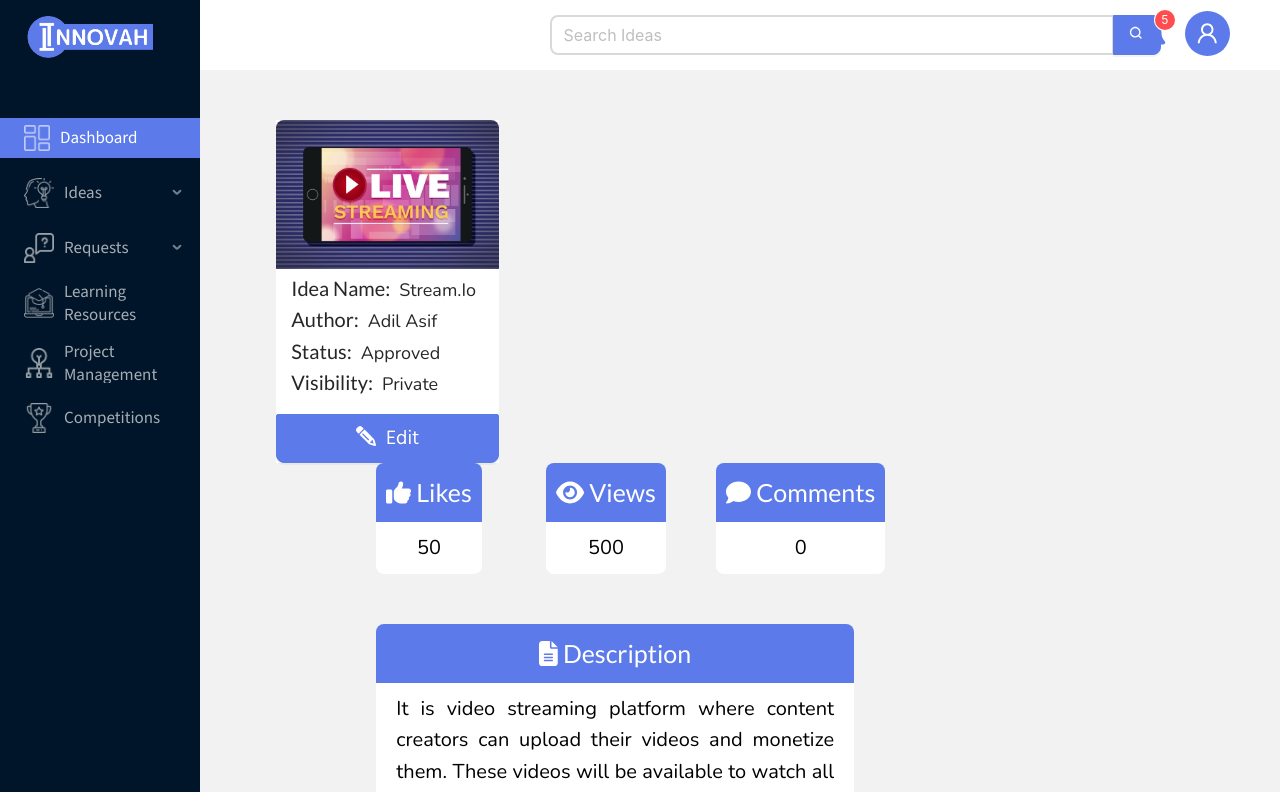
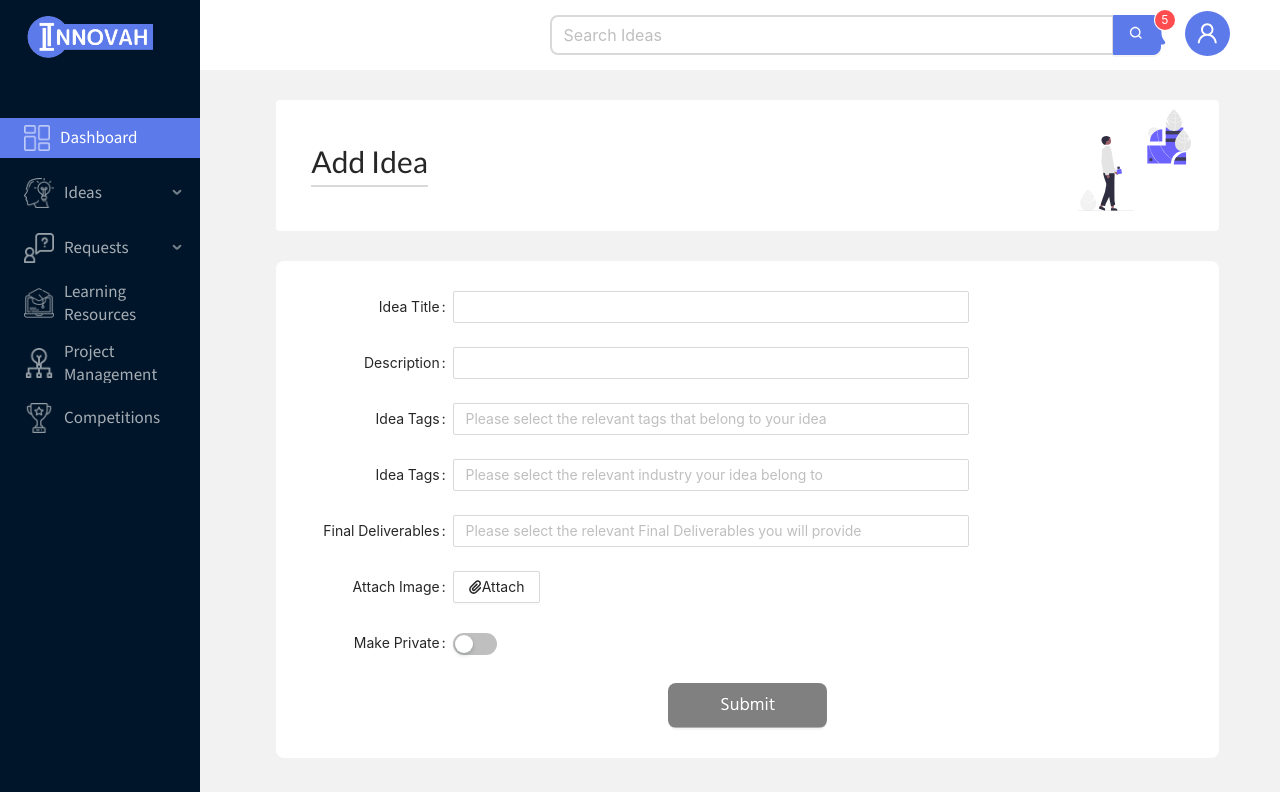
Before and after one commit to Adil-Asif/Innovah, a React (Create React App) app in the folder user/: page /rewards in a window 1280 px wide. Shown: the top 792 px of the page. Built offline with nearby package versions, Linux system fonts and the light colour scheme.

Commit message:
Add Idea Page

```diff
--- a/user/src/App.js
+++ b/user/src/App.js
@@ -1,6 +1,6 @@
 // import PageLayout from "./components/PageLayout/PageLayout";
 // import HomePage from "./views/HomePage/HomePage";
-import MyIdeas from "./views/ViewIdeasPage/ViewIdeasPage";
+import MyIdeas from "./views/AddIdeaPage/AddIdeaPage";
 
 function App() {
   return <MyIdeas/>;
--- /dev/null
+++ b/user/src/views/AddIdeaPage/AddIdeaPage.js
@@ -0,0 +1,157 @@
+import React from "react";
+import "./AddIdeaPage.style.scss";
+import PageTitle from "../../components/PageTitle/PageTitle";
+import { Layout, Form, Input, Button, Select, Switch } from "antd";
+import Sidebar from "../../components/Sidebar/Sidebar";
+import Header from "../../components/Header/Header";
+import Footer from "../../components/Footer/Footer";
+import AddIdea from "../../assests/Images/AddIdea.svg";
+import { FontAwesomeIcon } from "@fortawesome/react-fontawesome";
+import { faPaperclip } from "@fortawesome/free-solid-svg-icons";
+const { Content } = Layout;
+const { Option } = Select;
+
+const AddIdeaPage = () => {
+  return (
+    <div>
+      <Layout style={{ minHeight: "100vh" }}>
+        <Sidebar />
+        <Layout className="site-layout" data-theme="dark">
+          <Header />
+          <Content style={{ margin: "0 16px" }}>
+            <div className="titleSection">
+              <div className="pageTitle">
+                <PageTitle title="Add Idea" />
+              </div>
+              <img src={AddIdea} alt="Add Idea" />
+            </div>
+            <div className="addIdeaForm">
+              <Form
+                labelCol={{
+                  span: 4,
+                }}
+                wrapperCol={{
+                  span: 14,
+                }}
+                layout="horizontal"
+              >
+                <Form.Item label="Idea Title">
+                  <Input />
+                </Form.Item>
+                <Form.Item label="Description">
+                  <Input />
+                </Form.Item>
+                <Form.Item label="Idea Tags">
+                  <Select
+                    mode="multiple"
+                    allowClear
+                    style={{ width: "100%" }}
+                    placeholder="Please select the relevant tags that belong to your idea"
+                  >
+                    <Option value=" WebDevelopment" label="WebDevelopment">
+                      Web Development
+                    </Option>
+                    <Option value="AppDevelopment" label="AppDevelopment">
+                      App Development
+                    </Option>
+                    <Option value="DataScience" label="DataScience">
+                      Data Science
+                    </Option>
+                    <Option value="Innovation" label="Innovation">
+                      Innovation
+                    </Option>
+                    <Option value="Health" label="Health">
+                      Health
+                    </Option>
+                    <Option value="FoodChain" label="FoodChain">
+                      Food Chain
+                    </Option>
+                  </Select>
+                </Form.Item>
+                <Form.Item label="Idea Tags">
+                  <Select
+                    mode="multiple"
+                    allowClear
+                    style={{ width: "100%" }}
+                    placeholder="Please select the relevant industry your idea belong to"
+                  >
+                    <Option value=" Technology" label="Technology">
+                      Technology
+                    </Option>
+                    <Option value="Health" label="Health">
+                      Health
+                    </Option>
+                    <Option value="Environment" label="Environment">
+                      Environment
+                    </Option>
+                    <Option value="Construction" label="Construction">
+                      Construction
+                    </Option>
+                    <Option value="Tourism" label="Tourism">
+                      Tourism
+                    </Option>
+                    <Option value="Food" label="Food">
+                      Food
+                    </Option>
+                    <Option value="Other" label="Other">
+                      Other
+                    </Option>
+                  </Select>
+                </Form.Item>
+                <Form.Item label="Final Deliverables">
+                  <Select
+                    mode="multiple"
+                    allowClear
+                    style={{ width: "100%" }}
+                    placeholder="Please select the relevant Final Deliverables you will provide"
+                  >
+                    <Option value=" SRS" label="SRS">
+                      SRS
+                    </Option>
+                    <Option value="SDS" label="SDS">
+                      SDS
+                    </Option>
+                    <Option value="UserManual" label="UserManual">
+                      User Manual
+                    </Option>
+                    <Option value="Product" label="Product">
+                      Product
+                    </Option>
+                    <Option value="TestingDocuments" label="TestingDocuments">
+                      Testing Documents
+                    </Option>
+                    <Option value="Contracts" label="Contracts">
+                      Contracts
+                    </Option>
+                  </Select>
+                </Form.Item>
+                <Form.Item label="Attach Image">
+                  <Button>
+                    <FontAwesomeIcon icon={faPaperclip} />
+                    Attach
+                  </Button>
+                </Form.Item>
+                <Form.Item label="Make Private" valuePropName="checked">
+                  <Switch />
+                </Form.Item>
+              </Form>
+              <div className="submit">
+                <Button
+                  type="primary"
+                  style={{
+                    borderRadius: "8px",
+                  }}
+                >
+                  Submit
+                </Button>
+              </div>
+            </div>
+          </Content>
+          <Footer />
+        </Layout>
+      </Layout>
+    </div>
+  );
+};
+
+export default AddIdeaPage;
--- /dev/null
+++ b/user/src/views/AddIdeaPage/AddIdeaPage.style.scss
@@ -0,0 +1,59 @@
+.siderLayout {
+  height: 118vh !important;
+}
+.titleSection {
+  background-color: var(--white);
+  border-radius: 4px;
+  width: 90%;
+  display: flex;
+  justify-content: space-between;
+  margin-left: 5.75%;
+  height: fit-content;
+  padding-bottom: 20px;
+  margin-top: 30px;
+  .pageTitle {
+    padding: 4% 0 0 0%;
+    margin-left: 35px;
+  }
+  img {
+    width: 15%;
+    padding: 1% 3% 0% 0%;
+  }
+}
+.addIdeaForm {
+  padding: 30px;
+  background-color: var(--white);
+  border-radius: 8px;
+  margin-left: 5.75%;
+  margin-top: 30px;
+  margin-bottom: 30px;
+  width: 90%;
+}
+.submit {
+  display: flex;
+  justify-content: center;
+  align-items: center;
+
+  .ant-btn-primary {
+    border: none;
+    color: var(--white);
+    padding: 8px 0px 8px 0px;
+    height: fit-content;
+    text-align: center;
+    width: 18%;
+    font-size: 18px;
+    font-family: var(--font-family-button);
+    background: linear-gradient(
+        to left,
+        var(--gray) 50%,
+        var(--primary-color) 50%
+      )
+      right;
+    background-size: 200%;
+    transition: 0.5s ease-out;
+    &:hover {
+      //background-color: var(--primary-color);
+      background-position: left;
+    }
+  }
+}
```
